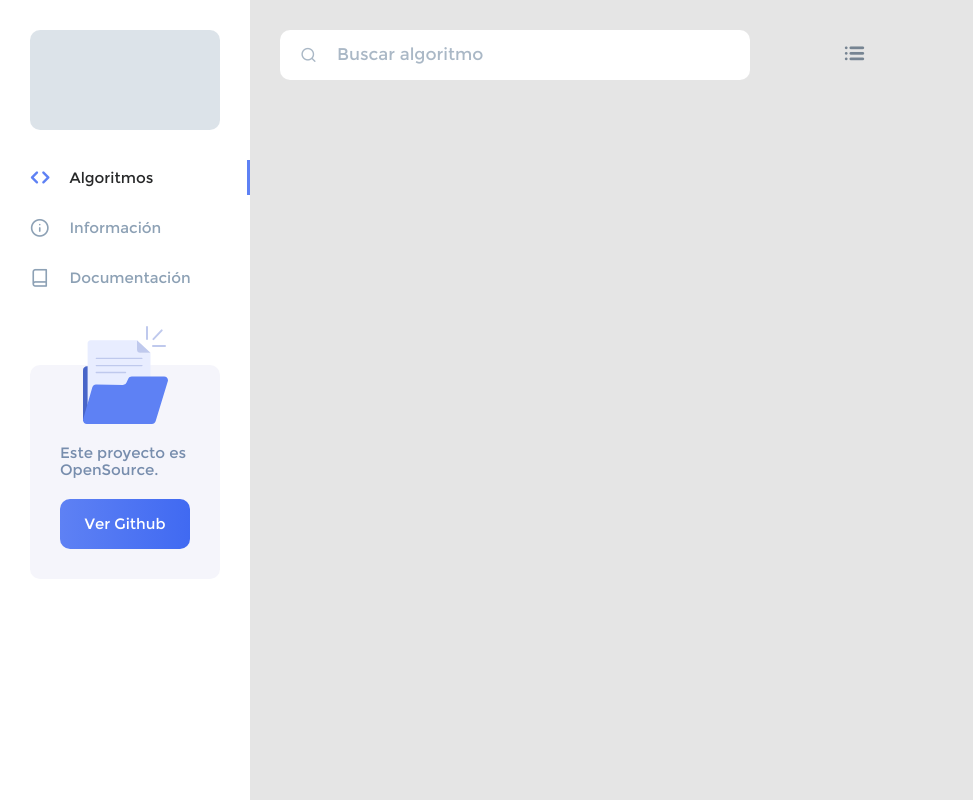
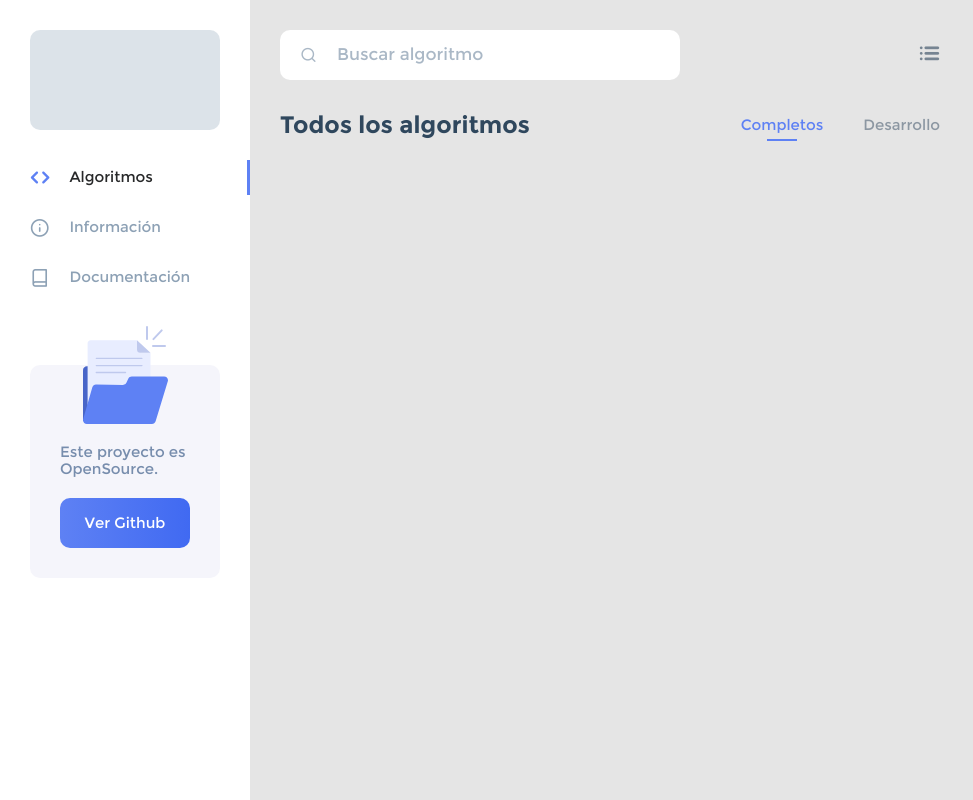
Before and after one commit to alexsan-dev/proyecto01-edd, a website: page public/index.html in a window 1280 px wide. Shown: the whole page, without its empty margins (0-973 px from the left). Drawn offline with Linux system fonts and the light colour scheme; files whose address does not match are found by name.

Commit message:
[ Add ] tabs styles

```diff
--- a/public/index.html
+++ b/public/index.html
@@ -104,6 +104,13 @@
 					<i class="icon-list"></i>
 				</button>
 			</div>
+			<div id="topbar-tabs">
+				<h1>Todos los algoritmos</h1>
+				<ul>
+					<li><button class="active-tab" type="button">Completos</button></li>
+					<li><button type="button">Desarrollo</button></li>
+				</ul>
+			</div>
 		</main>
 		<script src="../scripts/index.js"></script>
 	</body>
--- a/public/styles/global.css
+++ b/public/styles/global.css
@@ -30,6 +30,10 @@ body {
 	--blue: #5e81f4;
 	--lightGray: #8da1b5;
 	--darkGray: #272829;
+}
+
+ul {
+	list-style: none;
 }
 
 button {
--- a/public/styles/index.css
+++ b/public/styles/index.css
@@ -1,6 +1,6 @@
 body {
 	display: grid;
-	grid-template-columns: 250px 1fr 375px;
+	grid-template-columns: 250px 1fr 300px;
 }
 
 nav {
@@ -23,7 +23,7 @@ nav > #logo {
 
 nav > ul {
 	width: 100%;
-	font-size: 15px;
+	font-size: 0.88em;
 	color: var(--lightGray);
 	font-weight: 500;
 }
@@ -86,12 +86,12 @@ nav > #git-info > svg {
 nav > #git-info > p {
 	color: #778dad;
 	font-weight: 500;
-	font-size: 15px;
+	font-size: 0.88em;
 	margin: 20px 0;
 }
 
 nav > #git-info > button {
-	font-size: 15px;
+	font-size: 0.88em;
 	width: 100%;
 }
 
@@ -106,11 +106,12 @@ main > #topbar {
 	display: flex;
 	align-items: center;
 	justify-content: space-between;
+	margin-bottom: 30px;
 }
 
 main > #topbar > .input {
 	width: 100%;
-	max-width: 470px;
+	max-width: 400px;
 }
 
 main > #topbar > .input > label > i {
@@ -132,3 +133,58 @@ main > #topbar > button > i {
 	font-weight: bold;
 	font-size: 1.3em;
 }
+
+main > #topbar-tabs {
+	display: flex;
+	height: 30px;
+	align-items: center;
+	justify-content: space-between;
+}
+
+main > #topbar-tabs > h1 {
+	color: rgba(1, 31, 59, 0.8);
+	font-size: 1.4em;
+}
+
+main > #topbar-tabs > ul {
+	display: flex;
+	align-items: center;
+	justify-content: flex-end;
+}
+
+main > #topbar-tabs > ul > li > button {
+	color: #768492;
+	opacity: 0.8;
+	position: relative;
+	background: transparent;
+	height: max-content;
+	margin-left: 20px;
+	font-size: 0.88em;
+}
+
+main > #topbar-tabs > ul > li > button::before {
+	content: '';
+	position: absolute;
+	bottom: -7px;
+	height: 2px;
+	background: var(--blue);
+	width: 00px;
+	left: 50%;
+	transform: translateX(-50%);
+	transition: width 0.2s ease-in-out;
+}
+
+main > #topbar-tabs > ul > li > button.active-tab,
+main > #topbar-tabs > ul > li > button:hover {
+	opacity: 1;
+	color: var(--blue);
+}
+
+main > #topbar-tabs > ul > li > button.active-tab::before,
+main > #topbar-tabs > ul > li > button:hover::before {
+	width: 30px;
+}
+
+main > #topbar-tabs > ul > li > button:hover {
+	box-shadow: none;
+}
```
